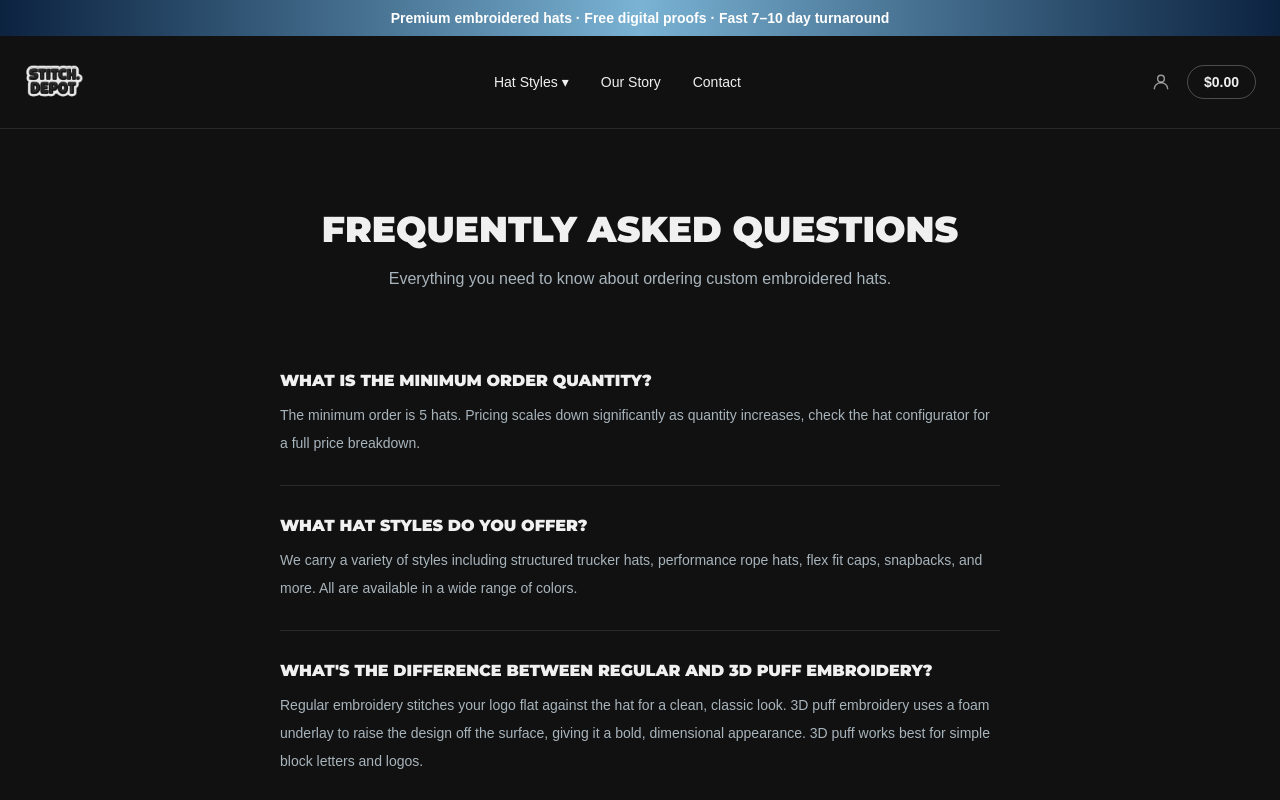
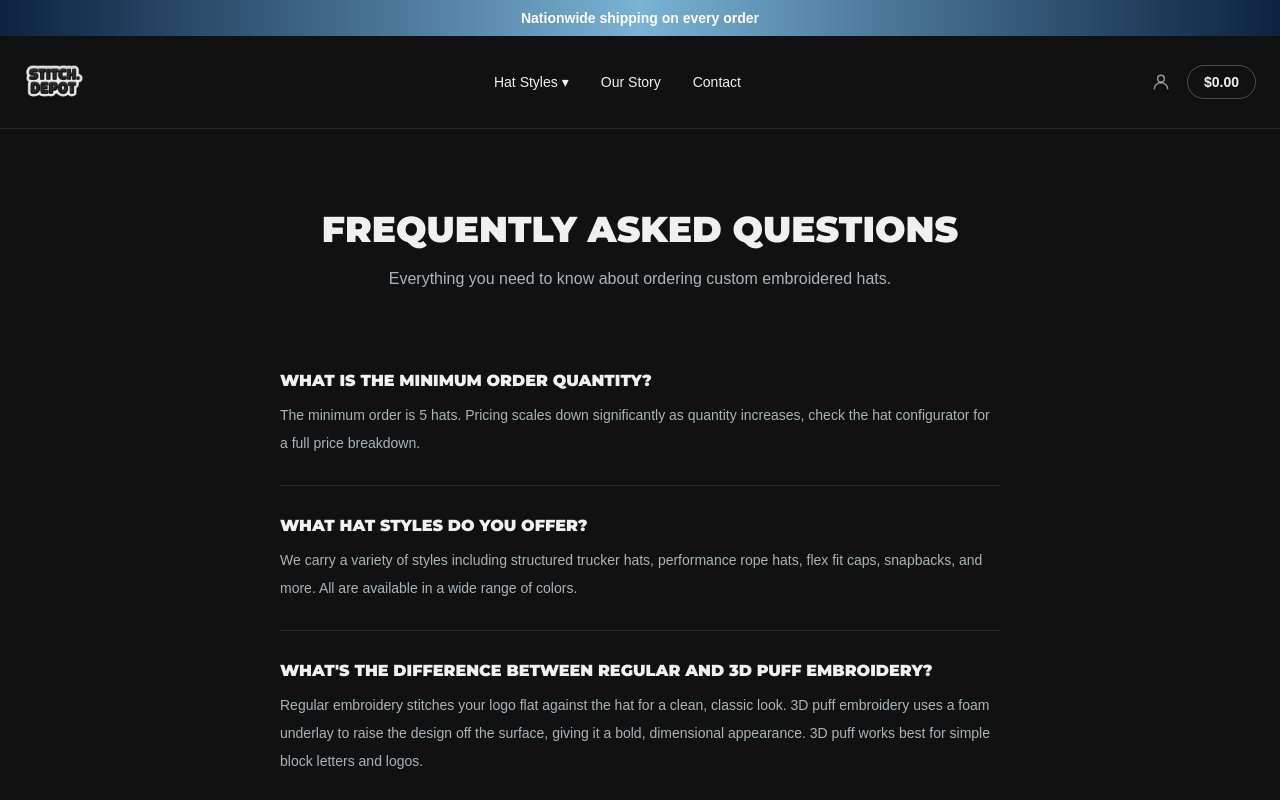
Before and after one commit to EricAlexanderZ/Stitch-Depot-Site, a Next.js app: page /faq in a window 1280 px wide. Shown: the top 800 px of the page. Built offline with nearby package versions, Linux system fonts and the light colour scheme.

Commit message:
Restore rotating banner with setInterval

```diff
--- a/components/site-header.tsx
+++ b/components/site-header.tsx
@@ -1,12 +1,16 @@
 "use client";
 
-import { useState } from "react";
+import { useEffect, useRef, useState } from "react";
 import Link from "next/link";
 import Image from "next/image";
 import { productLinks } from "@/lib/navigation";
 import { useCart } from "@/context/cart-context";
 
-const BANNER_MESSAGE = "Premium embroidered hats · Free digital proofs · Fast 7–10 day turnaround";
+const BANNER_MESSAGES = [
+  "Premium embroidered hats · Free digital proofs · Fast 7–10 day turnaround",
+  "Nationwide shipping on every order",
+  "New customer? Use code FIRSTORDER for 15% off your first order",
+];
 
 export function TopBanner() { return null; }
 
@@ -48,14 +52,40 @@
 }
 
 export function SiteHeader() {
-  const [menuOpen, setMenuOpen] = useState(false);
+  const [menuOpen,      setMenuOpen]      = useState(false);
+  const [bannerIndex,   setBannerIndex]   = useState(0);
+  const [bannerKey,     setBannerKey]     = useState(0);
+  const [bannerExiting, setBannerExiting] = useState(false);
+  const swapRef = useRef<ReturnType<typeof setTimeout> | null>(null);
   const { total } = useCart();
+
+  useEffect(() => {
+    const id = setInterval(() => {
+      setBannerExiting(true);
+      swapRef.current = setTimeout(() => {
+        setBannerIndex((i) => (i + 1) % BANNER_MESSAGES.length);
+        setBannerKey((k) => k + 1);
+        setBannerExiting(false);
+      }, 350);
+    }, 4500);
+
+    return () => {
+      clearInterval(id);
+      if (swapRef.current) clearTimeout(swapRef.current);
+    };
+  }, []);
 
   return (
     <header className="sticky top-0 z-50 border-b border-white/10 bg-[#111111]">
-      {/* Static banner */}
+      {/* Rotating banner */}
       <div className="overflow-hidden bg-gradient-to-r from-[#0C2340] via-[#7AB3D4] to-[#0C2340] px-4 py-2 text-center text-xs font-semibold text-white sm:text-sm">
-        <span className="inline-block">{BANNER_MESSAGE}</span>
+        <span
+          key={bannerKey}
+          className="banner-slide-in inline-block"
+          style={bannerExiting ? { opacity: 0, transform: "translateY(-8px)", transition: "opacity 0.3s ease, transform 0.3s ease" } : undefined}
+        >
+          {BANNER_MESSAGES[bannerIndex]}
+        </span>
       </div>
 
       {/* Mobile */}
```
